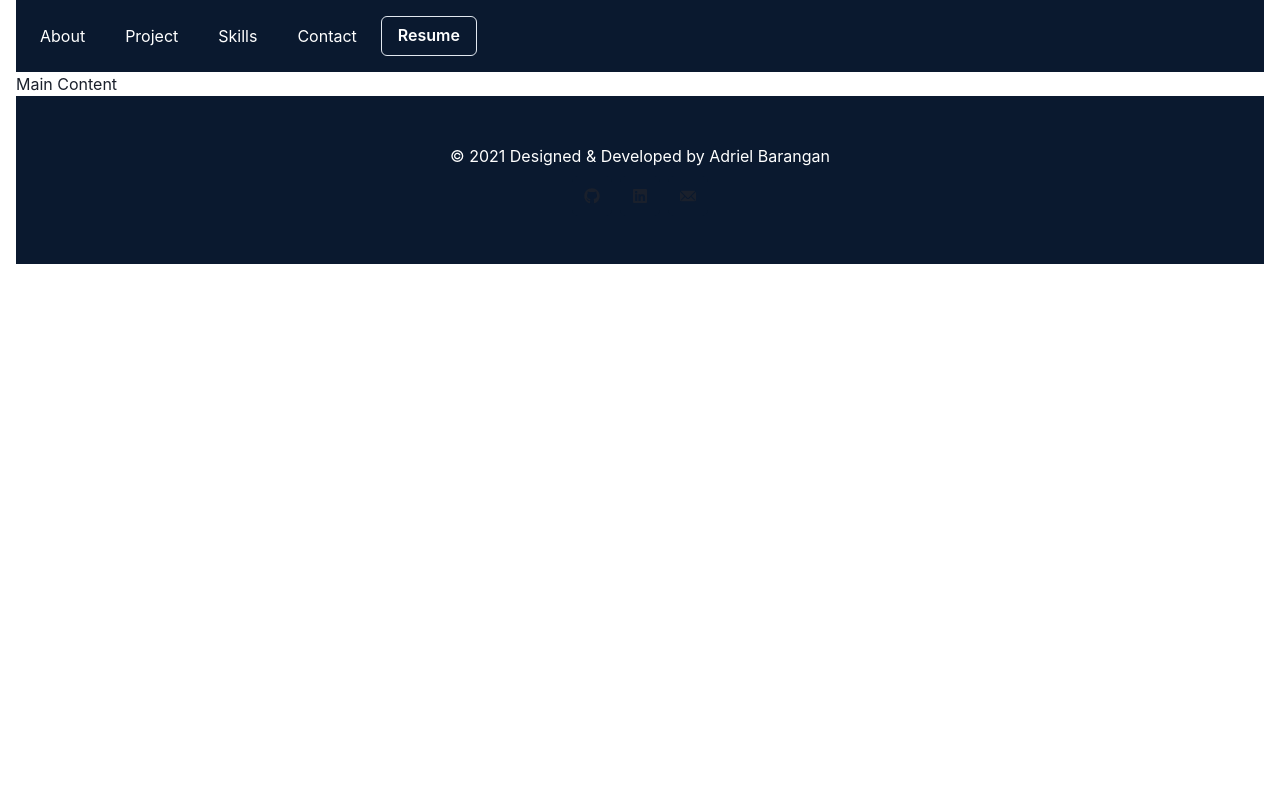
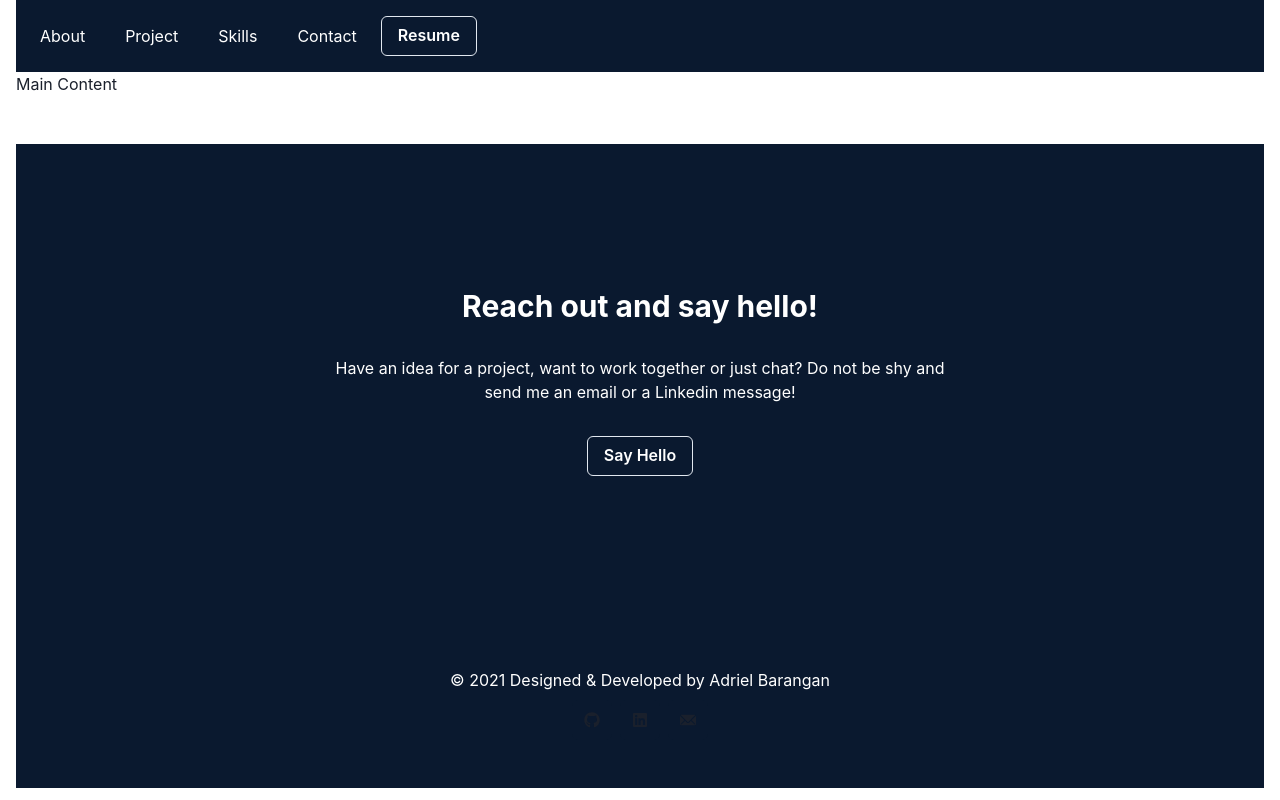
Before and after one commit to barangana/baradriel.dev, a Next.js app: page / in a window 1280 px wide. Built offline with nearby package versions, Linux system fonts and the light colour scheme.

Commit message:
feat: contact section done

```diff
--- a/components/index.ts
+++ b/components/index.ts
@@ -1,3 +1,5 @@
 export * from './ui/Footer'
 export * from './ui/Header'
+export * from './ui/Contact'
+
 export * from './layout/Layout'
--- /dev/null
+++ b/components/ui/Contact.tsx
@@ -0,0 +1,27 @@
+import { Button, Link, Flex, Heading, Text } from '@chakra-ui/react'
+import info from '../../utils/info.json'
+
+
+// TODO: Revise this to take a form and send it to email instead.
+export const Contact: React.FC = () => {
+  return (
+    <Flex
+      bg='blue.50'
+      color='white'
+      align='center'
+      direction='column'
+      mt={12}
+      p={[12, 12, 36]}
+    >
+      <Heading size='lg' pb={8}>
+        {info.contact}
+      </Heading>
+      <Text textAlign='center' pb={8} w={'65%'}>
+        {info.contact_text}
+      </Text>
+      <Button bg='blue.50' color='white' variant='outline'>
+        <Link href={info.email}>Say Hello</Link>
+      </Button>
+    </Flex>
+  )
+}
--- a/pages/index.tsx
+++ b/pages/index.tsx
@@ -1,9 +1,14 @@
 import type { NextPage } from 'next'
 
-import { Layout } from '../components'
+import { Contact, Layout } from '../components'
 
 const Home: NextPage = () => {
-  return <Layout>Main Content</Layout>
+  return (
+    <Layout>
+      Main Content
+      <Contact />
+    </Layout>
+  )
 }
 
 export default Home
--- a/utils/info.json
+++ b/utils/info.json
@@ -12,5 +12,7 @@
   "copyrights": "Designed & Built by Adriel Barangan",
   "resume": "../Barangan-Adriel-CV.pdf",
   "linkedin": "https://www.linkedin.com/in/barangana/",
-  "contact": "Reach"
+  "contact": "Reach out and say hello!",
+  "contact_text": "Have an idea for a project, want to work together or just chat? Do not be shy and send me an email or a Linkedin message!",
+  "contact_send_mail": "Say Hello"
 }
```
Also changed, not shown: sections/Contact.tsx (deleted, +0 -54 lines), utils/info.ts (deleted, +0 -29 lines).
